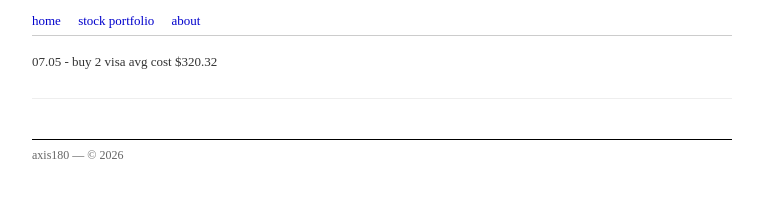
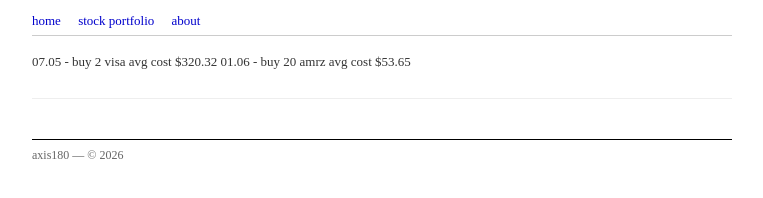
Before and after one commit to tobiassites/axis180, a plain HTML site: page index.html in a window 1280 px wide. Both pictures are taken after a click on the link "stock portfolio". Shown: the part 76-274 px from the top of the page, without its empty margins (258-1021 px from the left). Drawn offline with Linux system fonts and the light colour scheme.

Commit message:
Update index.html

```diff
--- a/index.html
+++ b/index.html
@@ -187,6 +187,7 @@ a:hover {
 
     <div class="stock-note">
       07.05 - buy 2 visa avg cost $320.32
+      01.06 - buy 20 amrz avg cost $53.65
     </div>
 
   </div>
```
